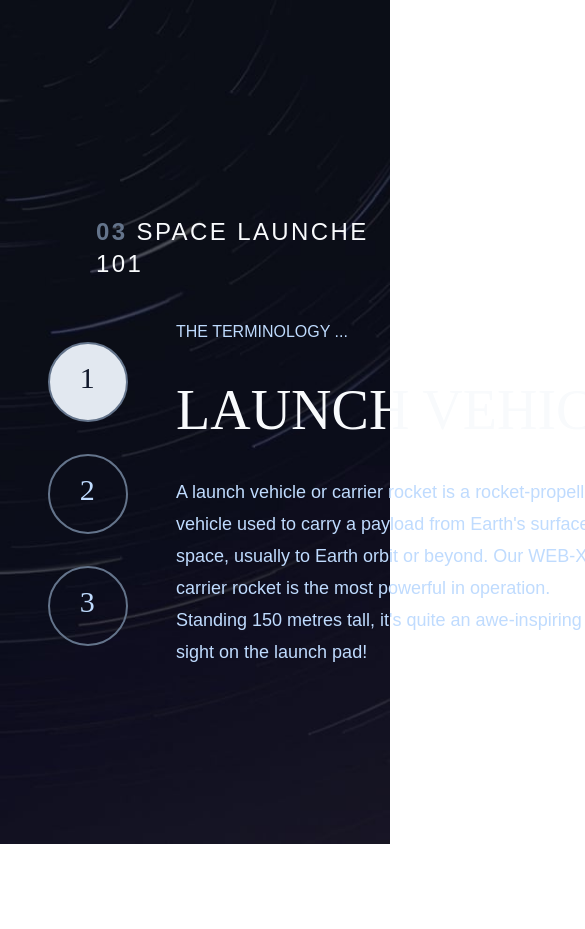
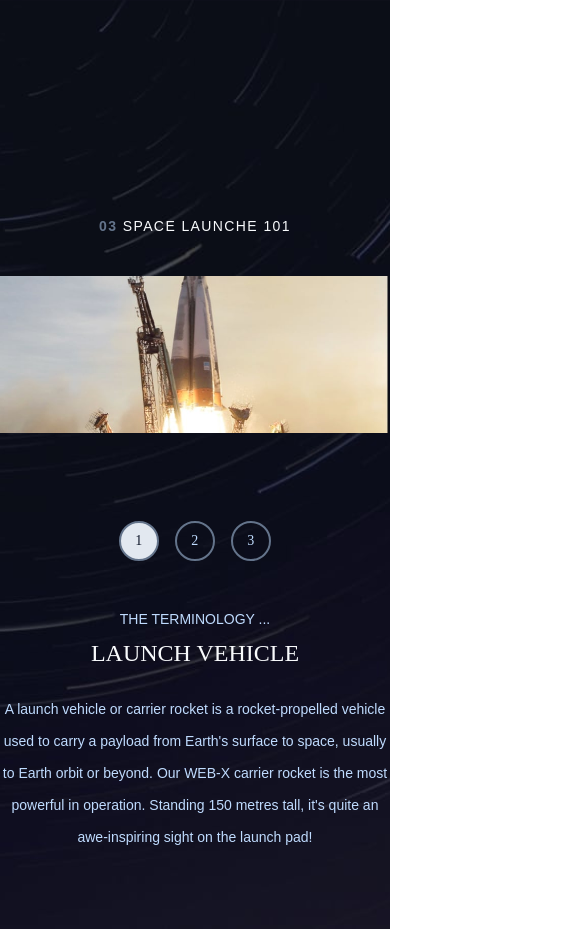
Before and after one commit to RedKamo/space-landing, a React (Vite) app: page /technology in a window 390 px wide. Shown: the top 929 px of the page, 585 px wide, since content can reach past the window. Before the commit the page ends 844 px from the top, so only its background shows below. Built offline with nearby package versions, Linux system fonts and the light colour scheme.

Commit message:
full responsive technology section

```diff
--- a/src/routes/Technology.jsx
+++ b/src/routes/Technology.jsx
@@ -8,20 +8,20 @@ const Technology = () => {
   const { name, images, description } = rockets[rocket];
 
   return (
-    <main className=" bg-techno-background bg-cover bg-center h-screen font-bella text-slate-50 pt-44  ">
-      <h1 className="  max-w-7xl mx-auto  pl-24 font-barlow tracking-[0.1em] uppercase text-2xl py-10">
+    <main className=" bg-techno-background bg-cover bg-center min-h-screen font-bella text-slate-50 pt-44  ">
+      <h1 className="  max-w-7xl mx-auto text-center   lg:text-left font-barlow tracking-[0.1em] uppercase text-sm lg:text-2xl py-10">
         {" "}
         <span className=" text-slate-500 font-bold font-barlow">03</span> space
         launche 101
       </h1>
-      <section className="flex  max-w-7xl  mx-auto">
-        <section className="w-full lg:w-2/4 flex items-center gap-4">
-          <article className=" w-20 mx-10">
+      <section className="flex flex-col-reverse md:flex-row md:items-center max-w-7xl lg:h-[530px] lg:justify-around mx-auto gap-8 ">
+        <section className="w-full lg:w-1/2 flex flex-col lg:flex-row  items-center gap-8">
+          <article className=" w-full   flex lg:flex-col lg:w-20 justify-center items-center">
             {rockets.map((rock, index) => (
               <button
                 key={index}
                 onClick={() => setRocket(index)}
-                className={`border-2 border-slate-500 w-20 h-20 my-4 rounded-full text-3xl uppercase font-bella mx-2 tracking-wider text-blue-200 pb-2   ${
+                className={`border-2 flex justify-center items-center border-slate-500 w-10 h-10 lg:w-20 lg:h-20 my-4 rounded-full text-sm lg:text-3xl uppercase font-bella mx-2 tracking-wider text-blue-200    ${
                   index === rocket && " bg-slate-200 text-slate-900 "
                 }`}
               >
@@ -29,20 +29,27 @@ const Technology = () => {
               </button>
             ))}
           </article>
-          <section className="flex flex-col justify-between min-h-max ">
-            <span className=" uppercase font-barlow text-blue-200 pb-4">
+          <section className=" flex flex-col  lg:justify-between items-center h-80 lg:items-start">
+            <span className=" text-sm  uppercase font-barlow text-blue-200 ">
               the terminology ...
             </span>
-            <h1 className="text-[56px] w-[31rem] font-bella uppercase py-2">
+            <h1 className="text-2xl lg:text-[46px]  font-bella text-center uppercase py-2">
               {name}
             </h1>
-            <p className="w-[27.75rem] text-lg font-barlow  text-blue-200 pt-4 leading-8">
+            <p className="  text-center  text-sm lg:text-lg lg:text-left font-barlow  text-blue-200 pt-4 leading-8">
               {description}
             </p>
           </section>
         </section>
         <article className="w-full lg:w-2/4 flex justify-end">
-          <img src={images.portrait} alt="" />
+          <picture>
+            <source media="(min-width: 778px)" srcSet={images.portrait} />
+            <img
+              src={images.landscape}
+              alt=""
+              className="block mx-auto mb-10"
+            />
+          </picture>
         </article>
       </section>
     </main>
```
